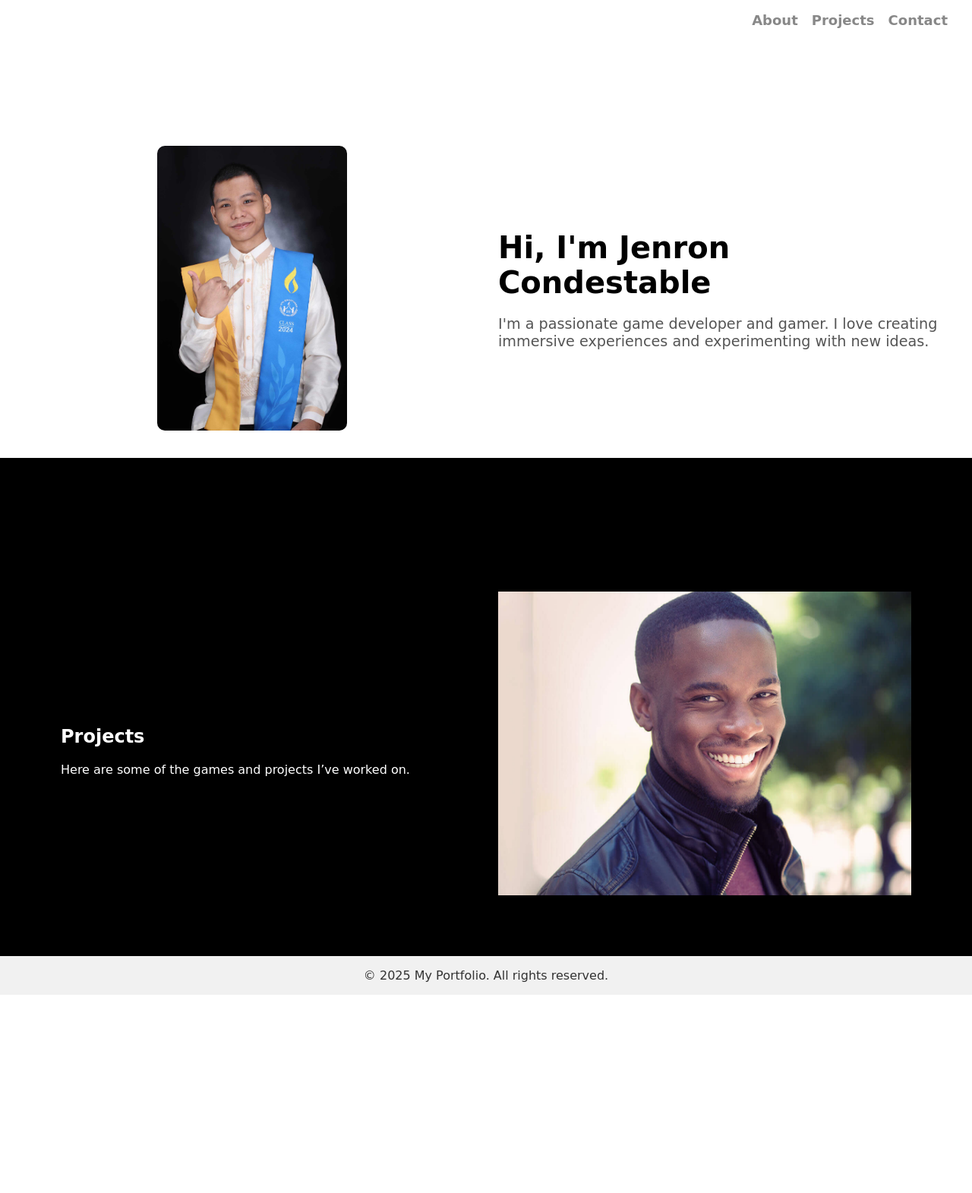
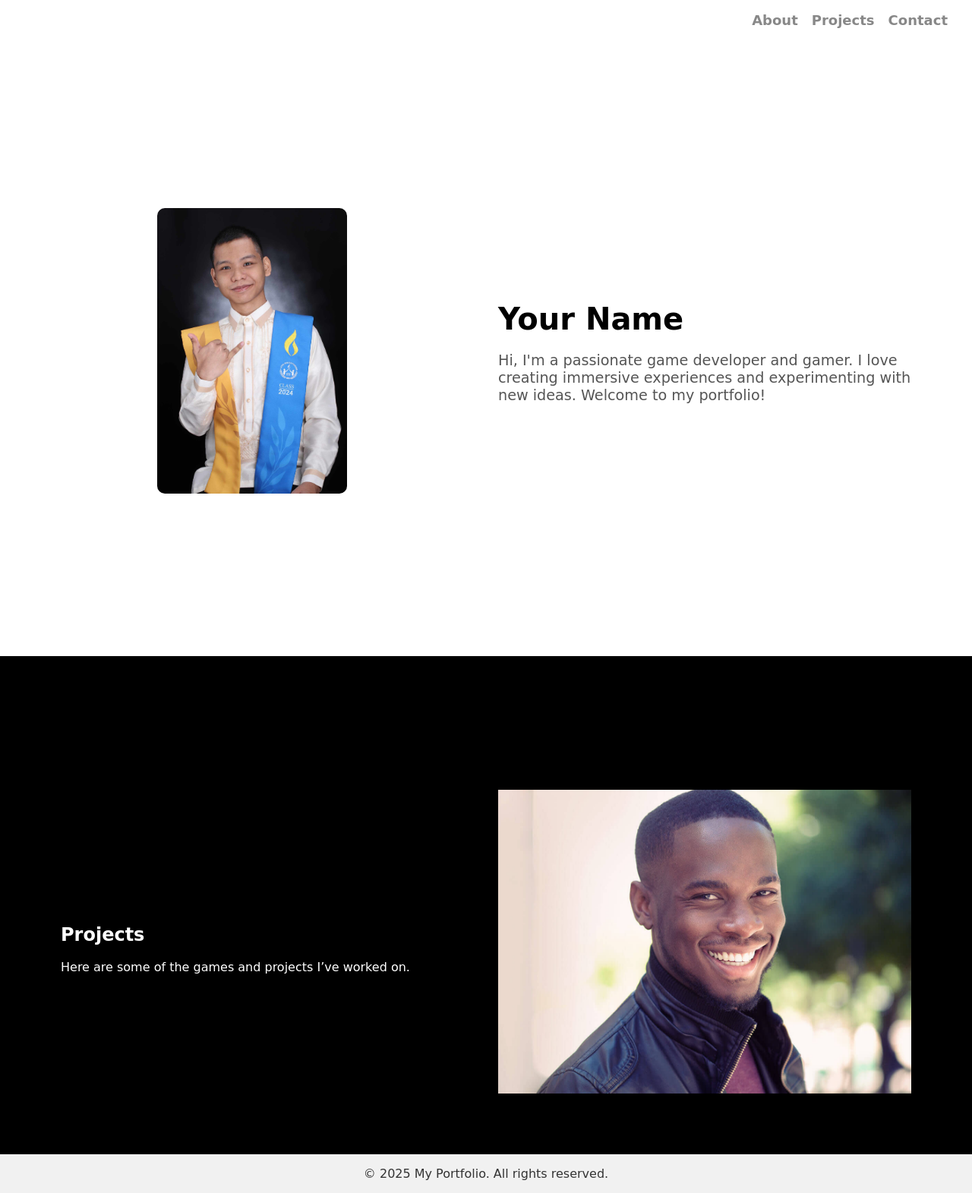
Before and after one commit to Jennnn06/Jennnn06.github.io, a PHP site: page / in a window 1280 px wide. Shown: the whole page at 76% size. Before the commit the page ends 1310 px from the top, so only its background shows below. Run offline with PHP 8.4, Linux system fonts and the light colour scheme.

Commit message:
fixed about section

```diff
--- a/css/style_index.css
+++ b/css/style_index.css
@@ -1,10 +1,15 @@
+/* Html style */
+html {
+  scroll-behavior: smooth;
+  scroll-padding-top: 4em;
+}
+
 /* Default browser styles */
 body, h1, p, nav, footer {
   font-family: 'Press Start 2P', cursive;
   margin: 0;
   padding: 0;
 }
-
 
 /* Navigation section */
 nav {
@@ -77,6 +82,28 @@
   color: #555;
 }
 
+/* About Section Wrapper */
+.about-section {
+  width: 100%;
+  min-height: calc(100vh - 4em);
+  display: flex;
+  align-items: center;
+  justify-content: center;
+  background-color: #fff;
+  padding: 2em 0;
+}
+
+.about-container {
+  display: flex;
+  align-items: center;
+  justify-content: center;
+  max-width: 1200px;
+  margin: 0 auto;
+  padding: 2em;
+  gap: 2em;
+}
+
+/* About Section Picture */
 .profile-pic {
   flex: 1;
   text-align: center;
@@ -133,11 +160,6 @@
   margin-top: auto;
 }
 
-/* Smooth scrolling effect */
-html {
-  scroll-behavior: smooth;
-}
-
 /* ===== Mobile Adjustments ===== */
 @media screen and (max-width: 768px) {
   /* Stack columns for containers */
--- a/index.html
+++ b/index.html
@@ -16,17 +16,19 @@
     <a href="#contact">Contact</a>
   </nav>
 
-  <!-- About section -->
-  <div id="about" class="container">
+  <!-- About Section (full-screen wrapper) -->
+  <div id="about" class="about-section">
+    <div class="container about-container">
       <div class="profile-pic">
         <img src="images/me.jpg" alt="me">
       </div>
       <div class="about">
-      <h1>Hi, I'm Jenron Condestable</h1>
+        <h1>Your Name</h1>
         <p>
-        I'm a passionate game developer and gamer. I love creating immersive
-        experiences and experimenting with new ideas.
+          Hi, I'm a passionate game developer and gamer. I love creating immersive
+          experiences and experimenting with new ideas. Welcome to my portfolio!
         </p>
+      </div>
     </div>
   </div>
 
```
Lines whose indentation alone changed are shown as unchanged.
